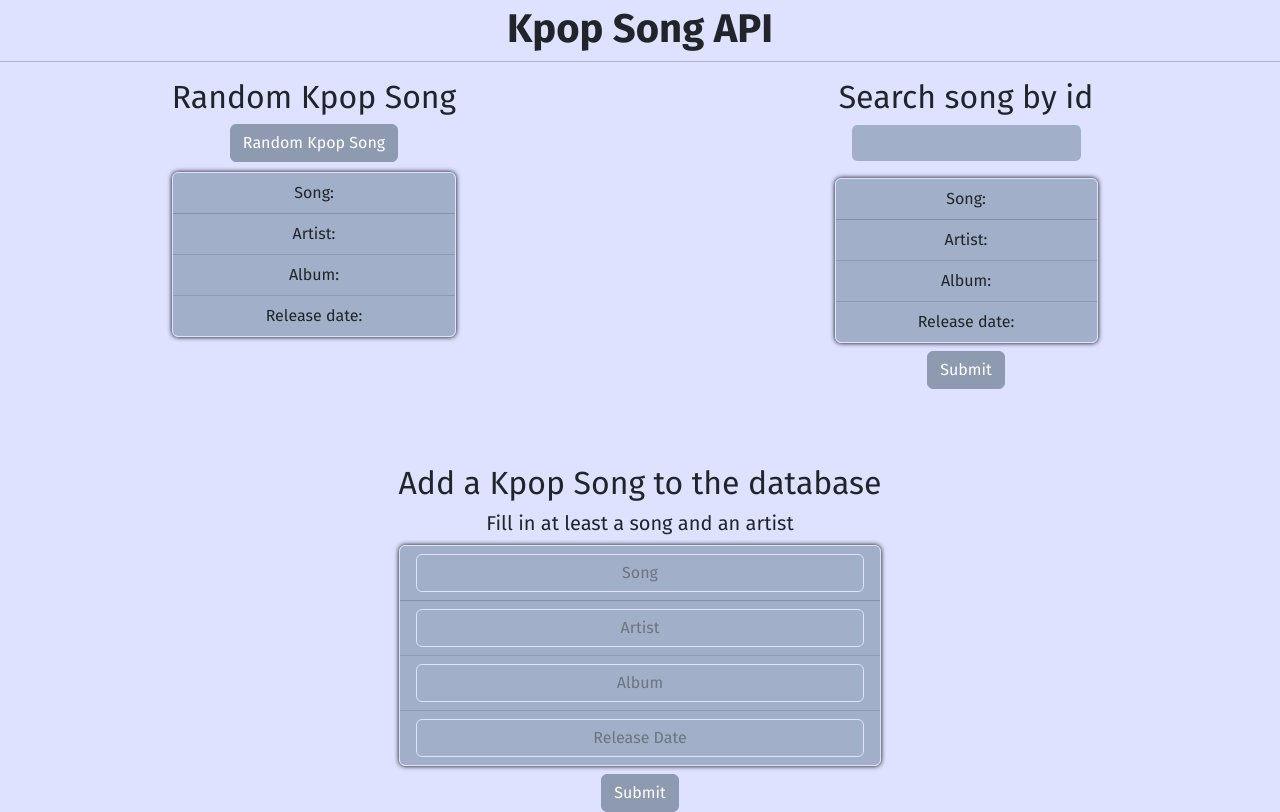
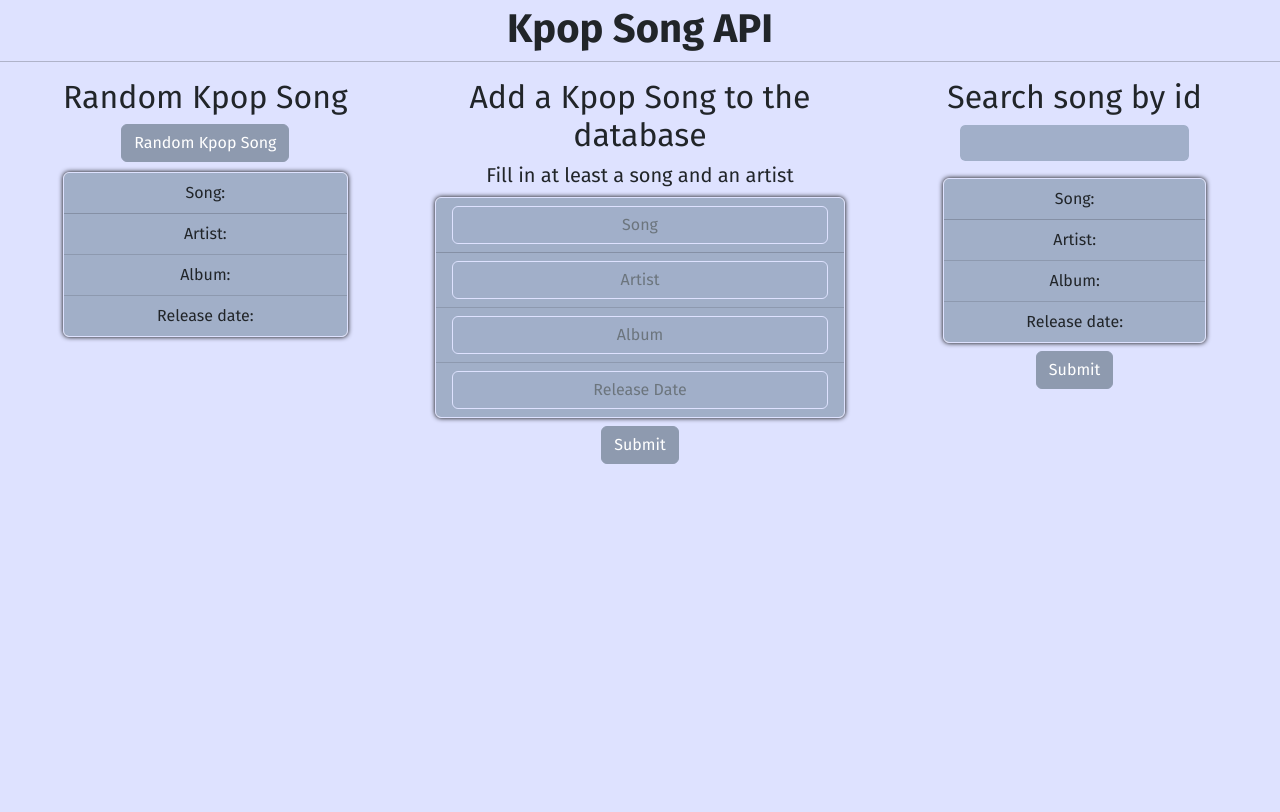
Before and after one commit to sooivervloessem/apidevelopment-project, a plain HTML site: page index.html in a window 1280 px wide. Drawn offline with nearby package versions, Linux system fonts and the light colour scheme.

Commit message:
styled frontend better

```diff
--- a/index.html
+++ b/index.html
@@ -12,7 +12,7 @@
         <h1 class="col-12">Kpop Song API</h1>
         <hr>
 
-        <div class="col-6" id="random_song" x-data="{
+        <div class="col-4" id="random_song" x-data="{
             responsedata: null,
             async get_random_kpop_song() {
                 this.responsedata = await (await fetch('http://localhost:8000/kpop/random')).json();
@@ -49,7 +49,7 @@
         </div>
 
 
-        <div class="col-6" id="song_by_id" x-data="{
+        <div class="col-4 order-2" id="song_by_id" x-data="{
             responsedata: null,
             id: null,
             requestSongId: null,
@@ -119,7 +119,7 @@
 
 
 
-        <div class="col-12" id="post_song" x-data="{
+        <div class="col-4 order-1" id="post_song" x-data="{
             responsedata: null,
             songName: null,
             artistName: null,
--- a/style.css
+++ b/style.css
@@ -45,10 +45,6 @@ div#post_song {
     flex-wrap: wrap;
 }
 
-div#post_song {
-    margin-top: 75px;
-}
-
 .card {
     margin-top: 10px;
     width: 100%;
```
